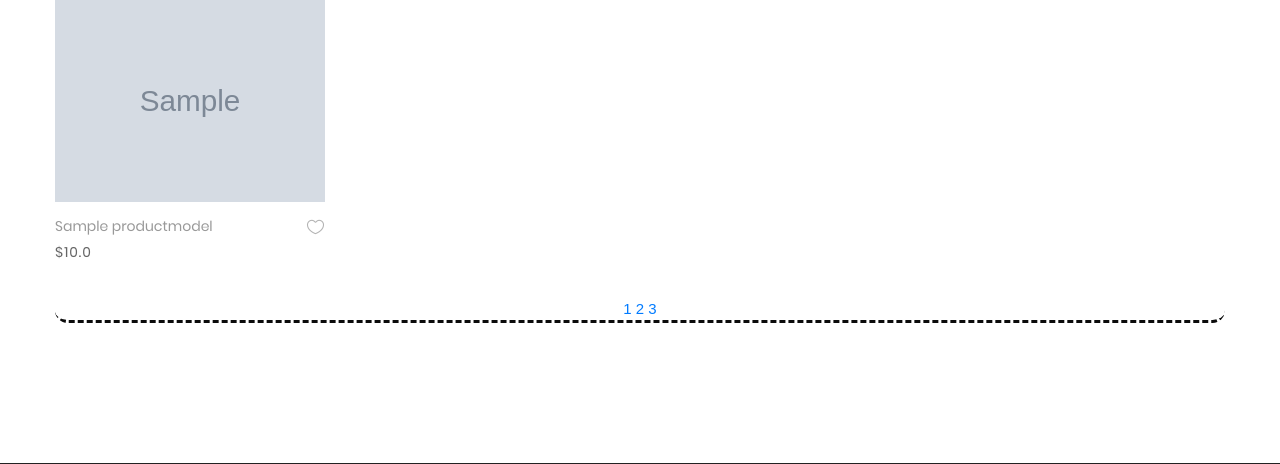
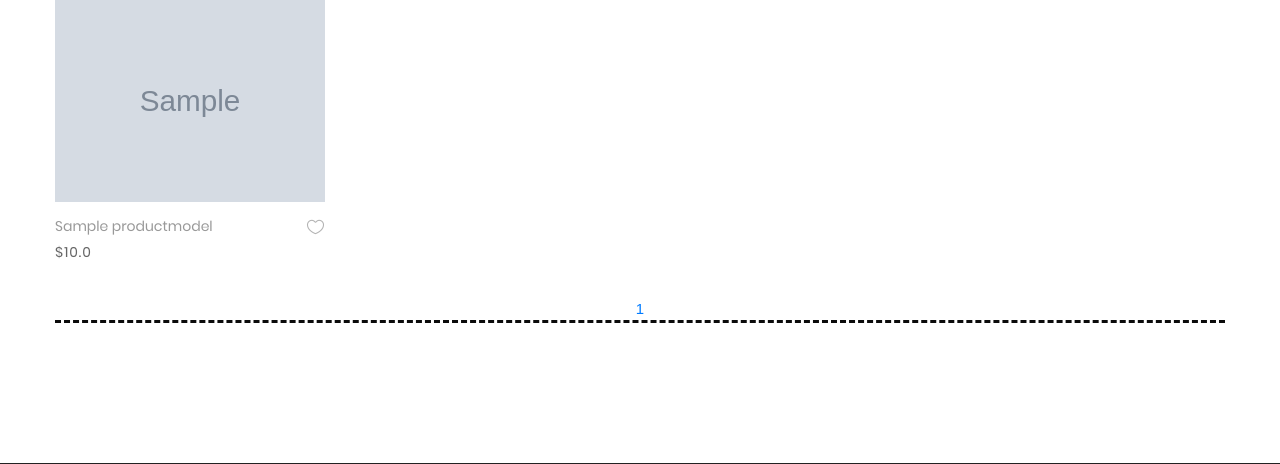
Before and after one commit to bekhruz003/coza_store, a Django app: page /shop/ in a window 1280 px wide. Shown: the part 285-749 px from the top of the page. Run offline with Django 4.2, Linux system fonts and the light colour scheme; tables that the repository leaves empty hold one stand-in row (values such as "Sample post"); grey boxes marked "Sample" are stand-in pictures; some libraries are stand-ins or nearby versions; some web fonts are replaced.

Commit message:
shop page pagination done

```diff
--- a/assets/css/main.css
+++ b/assets/css/main.css
@@ -2030,7 +2030,6 @@ input.num-product::-webkit-inner-spin-button {
   position: relative;
   border-bottom-style: dashed;
   border-color: #0b0b0b;
-  border-radius: 500px;
 }
 
 .block1-txt:hover .block1-link {
--- a/templates/product.html
+++ b/templates/product.html
@@ -299,17 +299,17 @@
             </div>
 
             <!-- Load more -->
-{#            <div class="flex-c-m flex-w w-full p-t-45">#}
-{#                <a href="#" class="flex-c-m stext-101 cl5 size-103 bg2 bor1 hov-btn1 p-lr-15 trans-04">#}
-{#                    Load More#}
-{#                </a>#}
-{#            </div>#}
+            {#            <div class="flex-c-m flex-w w-full p-t-45">#}
+            {#                <a href="#" class="flex-c-m stext-101 cl5 size-103 bg2 bor1 hov-btn1 p-lr-15 trans-04">#}
+            {#                    Load More#}
+            {#                </a>#}
+            {#            </div>#}
             <div class="row">
                 <div class="col-lg-12">
                     <div class="product_pagination">
-                        <a class="active" href="#">1</a>
-                        <a href="#">2</a>
-                        <a href="#">3</a>
+                        {% for page in page_obj.paginator.page_range %}
+                            <a class="{% if page == page_obj.number %}active{% endif %}" href="?page={{ page }}">{{ page }}</a>
+                        {% endfor %}
                     </div>
                 </div>
             </div>
```
